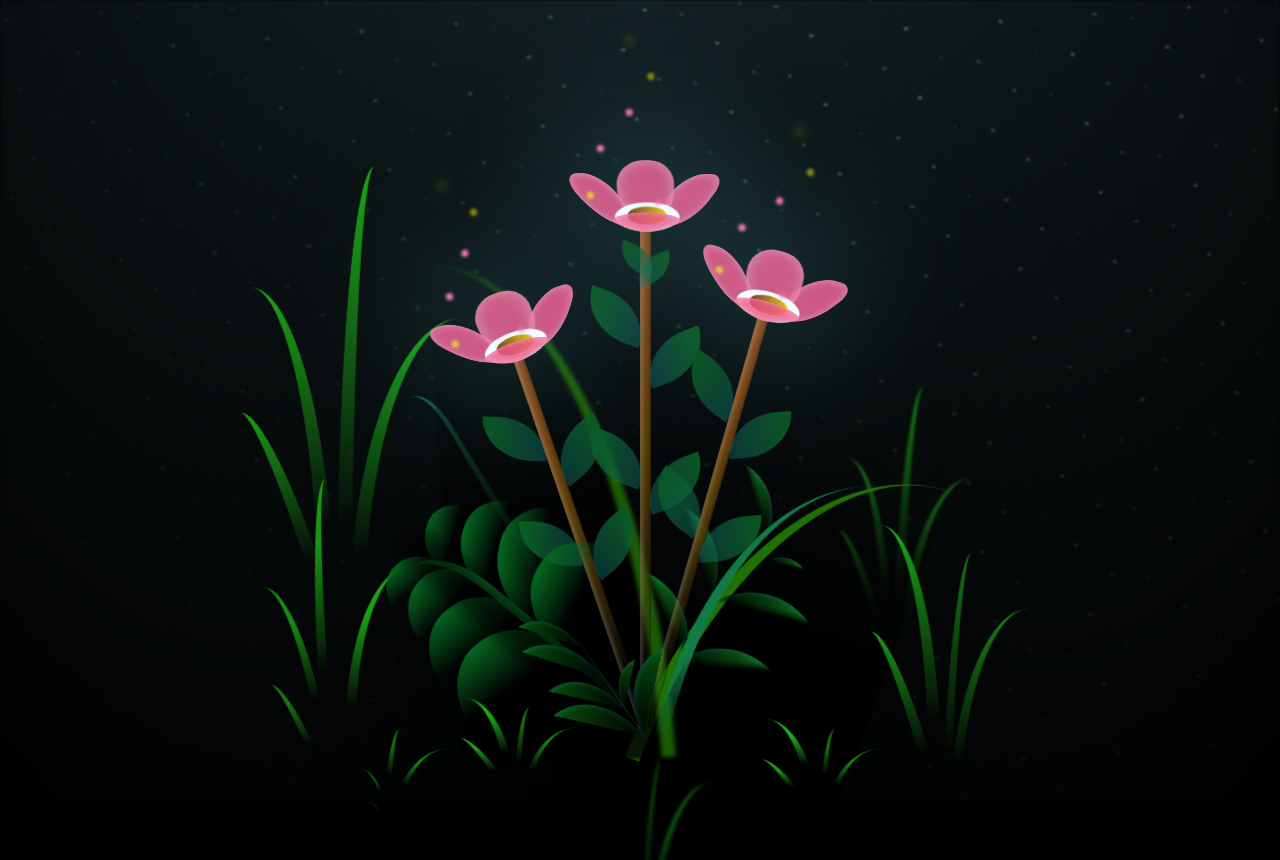
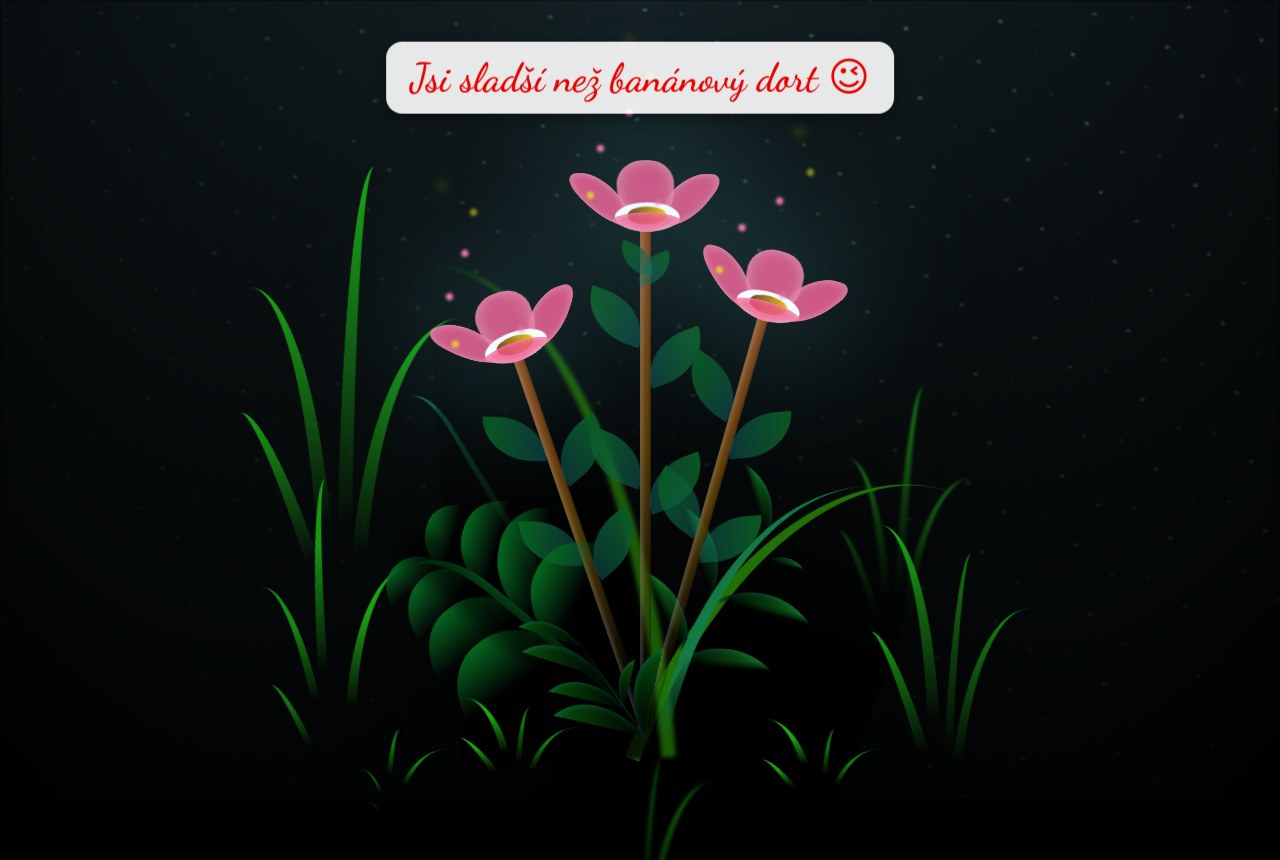
Before and after one commit to Stegoputer/HappyValentinesDay, a plain HTML site: page index.html in a window 1280 px wide. Shown: the top 860 px of the page. Drawn offline with Linux system fonts and the light colour scheme.

Commit message:
Update index.html

```diff
--- a/index.html
+++ b/index.html
@@ -307,6 +307,52 @@
       </div>
     </div>
 
+    <div class="valentine-message">
+  <p>Jsi sladší než banánový dort 😉</p>
+</div>
+
+<style>
+@import url('https://fonts.googleapis.com/css2?family=Dancing+Script:wght@600&display=swap');
+
+.valentine-message {
+  position: absolute;
+  top: 10%;
+  left: 50%;
+  transform: translate(-50%, -50%);
+  font-size: 2.5rem; /* Größere Schrift für eleganteren Look */
+  font-weight: bold;
+  color: #e60000; /* Romantisches Rot */
+  text-align: center;
+  font-family: 'Dancing Script', cursive; /* Romantische Schriftart */
+  background: rgba(255, 255, 255, 0.9); /* Leicht transparenter Hintergrund */
+  padding: 12px 24px;
+  border-radius: 16px;
+  box-shadow: 0px 6px 12px rgba(0, 0, 0, 0.3);
+  animation: fadeIn 2s ease-in-out, floatUp 3s ease-in-out infinite alternate;
+}
+
+/* Sanftes Einblenden */
+@keyframes fadeIn {
+  0% { opacity: 0; }
+  100% { opacity: 1; }
+}
+
+/* Leichtes Schweben für sanfte Bewegung */
+@keyframes floatUp {
+  0% { transform: translate(-50%, -50%) translateY(0); }
+  100% { transform: translate(-50%, -50%) translateY(-10px); }
+}
+
+/* Anpassung für mobile Geräte */
+@media (max-width: 768px) {
+  .valentine-message {
+    font-size: 2rem;
+    top: 15%;
+    padding: 10px 20px;
+  }
+}
+</style>
+
     <script src="main.js"></script>
   </body>
 </html>
```
